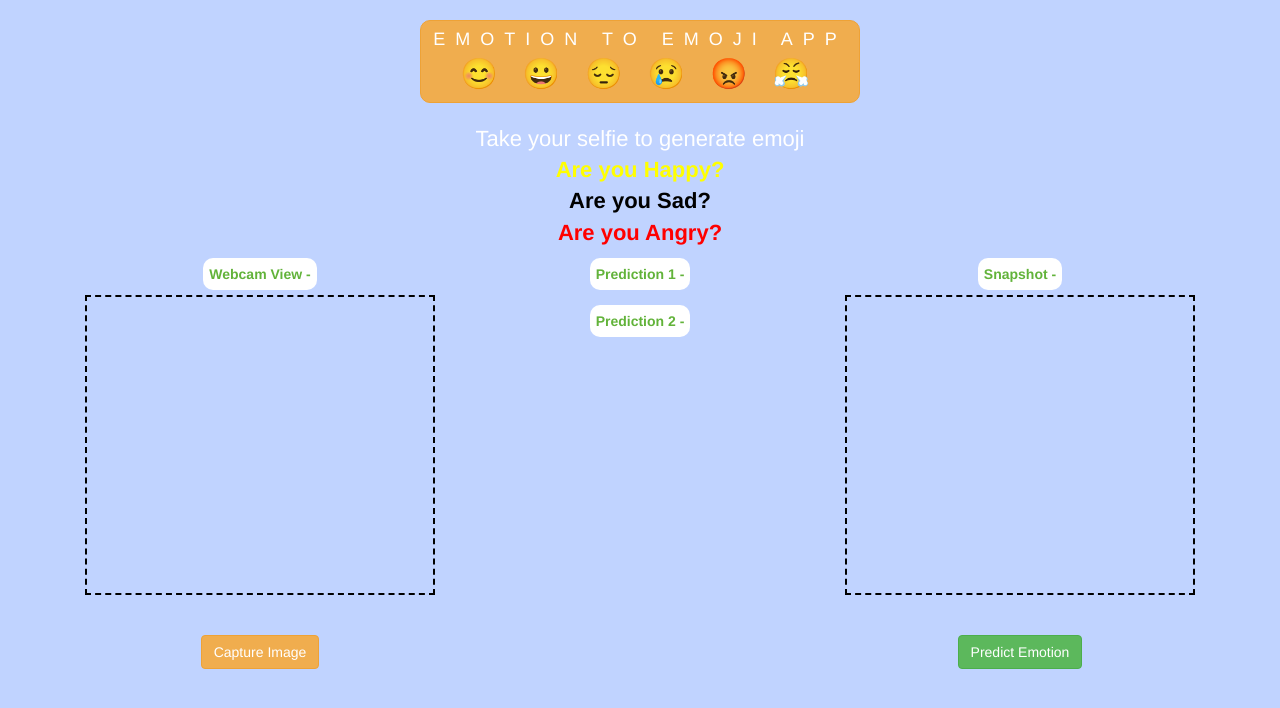
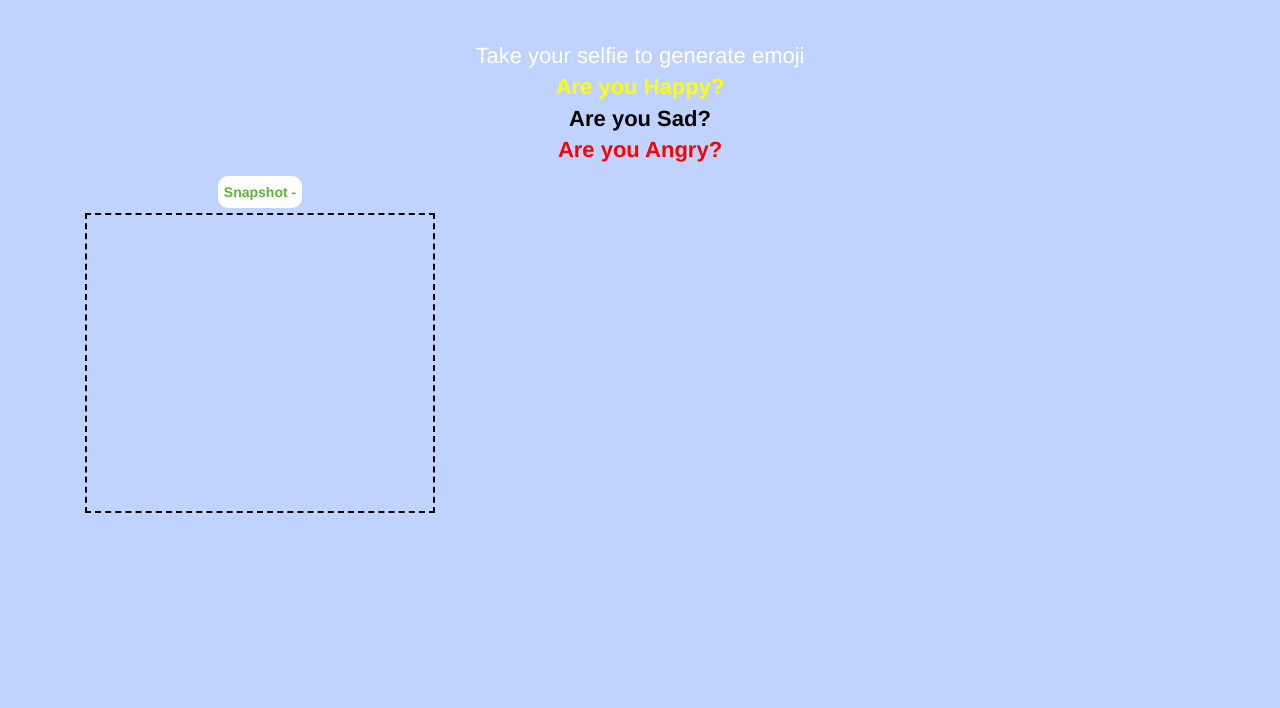
Before and after one commit to siyasardesai/111, a plain HTML site: page index.html in a window 1280 px wide. Drawn offline with nearby package versions, Linux system fonts and the light colour scheme.

Commit message:
Update index.html

```diff
--- a/index.html
+++ b/index.html
@@ -17,15 +17,6 @@
   <div class="container">
 
     <center>
-      <h3 class="btn btn-warning heading">EMOTION TO EMOJI APP
-      <br>
-      <span>&#128522;</span>
-      <span>&#128512;</span>
-      <span>&#128532;</span>
-      <span>&#128546;</span>
-      <span>&#128545;</span>
-      <span>&#128548;</span>
-      </h3>
 
       <br><br>
 
@@ -39,28 +30,14 @@
         <br>
       </p>
 
-      <div class="col-md-4 col-sm-12 col-xs-12">
-	      <label>Webcam View - </label>
-	      <div id="camera"></div>
-	      <br><br>
-	      <button onclick="take_snapshot();" class="btn btn-warning">Capture Image</button>
-      </div>
 
-      <div class="col-md-4 col-sm-12 col-xs-12">
-	      <label>Prediction 1 - </label>
-	      <p class="emotion_name" id="result_emotion_name"></p>
-	      <p class="emoji" id="update_emoji"></p>
 
-	      <label>Prediction 2 - </label>
-	      <p class="emotion_name" id="result_emotion_name2"></p>
-	      <p class="emoji" id="update_emoji2"></p>
-  	  </div>
 
       <div class="col-md-4 col-sm-12 col-xs-12">
 	      <label>Snapshot - </label>
 	      <div id="result"></div>
 	      <br><br>
-	      <button onclick="check();" class="btn btn-success">Predict Emotion</button>
+
 	     </div>
 
     </center>
```
